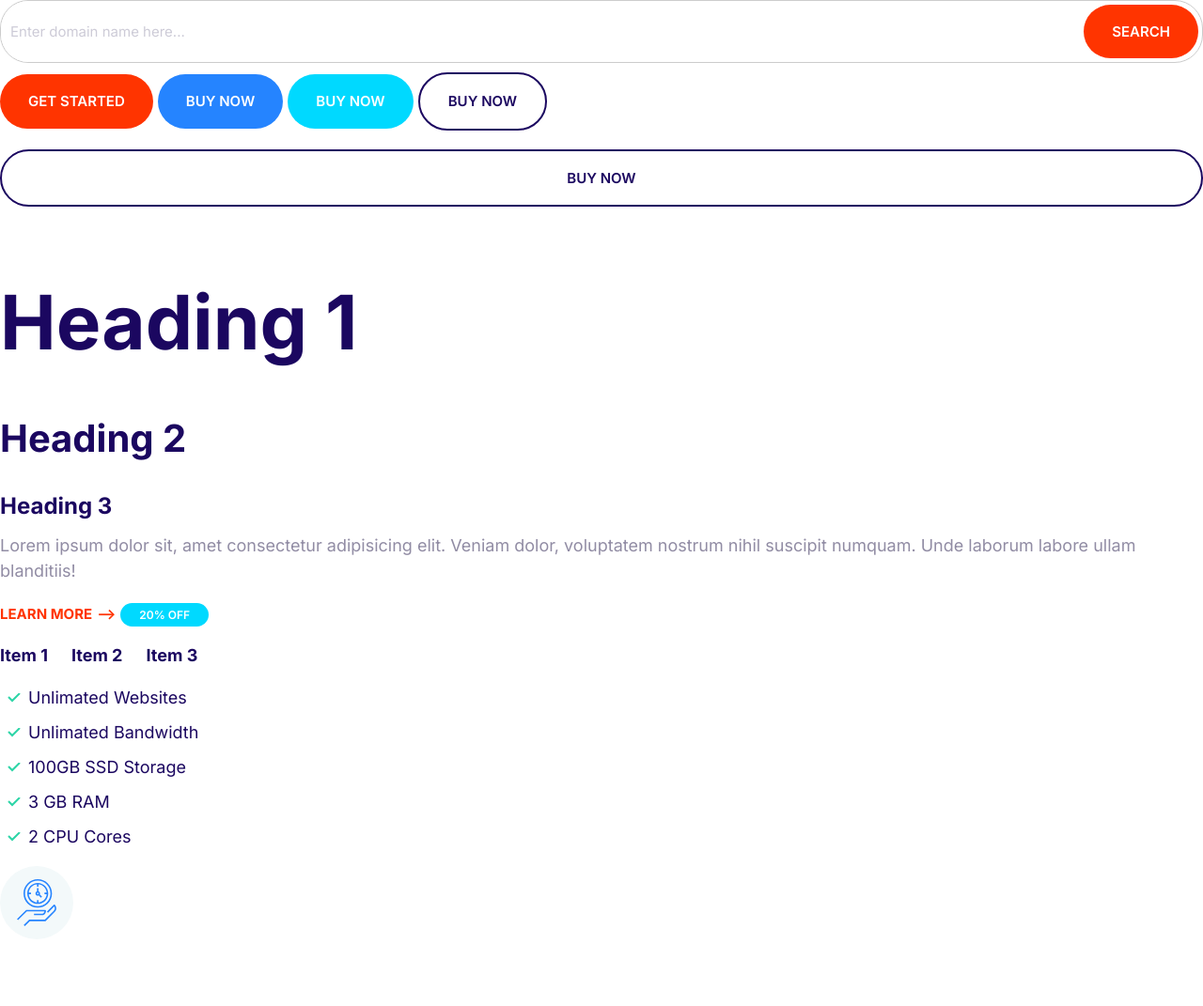
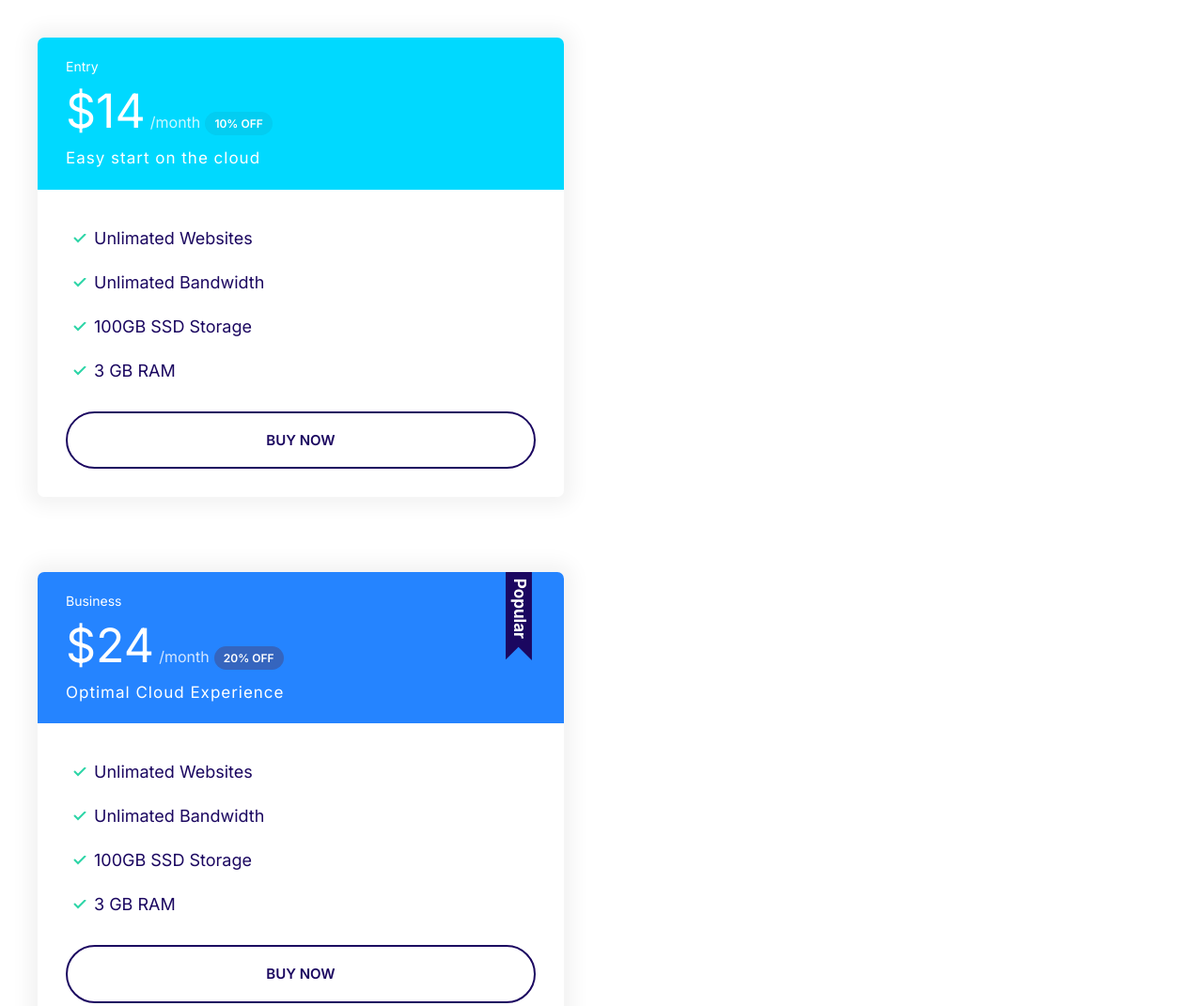
Before and after one commit to zhengshuang2011/HTML-CSS-Project, a plain HTML site: page index.html in a window 1280 px wide. Shown: the top 1071 px of the page at 94% size. Before the commit the page ends 1000 px from the top, so only its background shows below. Drawn offline with Linux system fonts and the light colour scheme.

Commit message:
Define the cards component.

```diff
--- a/css/styles.css
+++ b/css/styles.css
@@ -112,6 +112,7 @@
   }
   .badge--small {
     font-size: 1.2rem;
+    padding: 0.5rem 1rem;
   }
 }
 
@@ -134,7 +135,6 @@
 }
 .list--tick .list__item {
   padding-left: 0.5rem;
-  margin-bottom: 1rem;
 }
 @media screen and (min-width: 1024px) {
   .list--tick .list__item {
@@ -246,3 +246,78 @@
     font-size: 1.5rem;
   }
 }
+
+/* Cards */
+.card {
+  border-radius: 7px;
+  box-shadow: 0 0 20px 10px #f3f3f3;
+  overflow: hidden;
+}
+.card__header,
+.card__body {
+  padding: 2rem 3rem;
+}
+.card--primary .card__header {
+  background-color: var(--color-primary);
+  color: white;
+}
+.card--primary .badge--primary {
+  background-color: #3565be;
+}
+.card--secondary .card__header {
+  background-color: var(--color-secondary);
+  color: white;
+}
+.card--secondary .badge--secondary {
+  background-color: #03cdf1;
+}
+
+/* Cards Plan */
+.plan__name {
+  color: white;
+  margin: 0;
+  font-weight: 500;
+  font-size: 2.4rem;
+}
+.plan__price {
+  font-size: 6rem;
+}
+.plan__billing-cycle {
+  font-size: 2.4rem;
+  font-weight: 300;
+  opacity: 0.8;
+}
+.plan__description {
+  font-size: 2rem;
+  font-weight: 300;
+  letter-spacing: 1px;
+  display: block;
+}
+.plan .list__item {
+  margin-bottom: 2rem;
+}
+.plan--popular .card__header {
+  position: relative;
+}
+.plan--popular .card__header::before {
+  content: url(../images/popular.svg);
+  width: 40px;
+  display: inline-block;
+  position: absolute;
+  top: -6px;
+  right: 5%;
+}
+@media screen and (min-width: 1024px) {
+  .plan__name {
+    font-size: 1.4rem;
+  }
+  .plan__price {
+    font-size: 5rem;
+  }
+  .plan__billing-cycle {
+    font-size: 1.6rem;
+  }
+  .plan__description {
+    font-size: 1.7rem;
+  }
+}
--- a/index.html
+++ b/index.html
@@ -15,6 +15,50 @@
     <link rel="stylesheet" href="css/styles.css" />
   </head>
   <body>
+    <div style="width: 50%; padding: 4rem">
+      <div class="plan">
+        <div class="card card--secondary">
+          <header class="card__header">
+            <h3 class="plan__name">Entry</h3>
+            <span class="plan__price">$14</span>
+            <span class="plan__billing-cycle">/month</span>
+            <span class="badge badge--secondary badge--small">10% OFF</span>
+            <span class="plan__description">Easy start on the cloud</span>
+          </header>
+          <div class="card__body">
+            <ul class="list list--tick">
+              <li class="list__item">Unlimated Websites</li>
+              <li class="list__item">Unlimated Bandwidth</li>
+              <li class="list__item">100GB SSD Storage</li>
+              <li class="list__item">3 GB RAM</li>
+            </ul>
+            <button class="btn btn--outline btn--block">BUY NOW</button>
+          </div>
+        </div>
+      </div>
+    </div>
+    <div style="width: 50%; padding: 4rem">
+      <div class="plan plan--popular">
+        <div class="card card--primary">
+          <header class="card__header">
+            <h3 class="plan__name">Business</h3>
+            <span class="plan__price">$24</span>
+            <span class="plan__billing-cycle">/month</span>
+            <span class="badge badge--primary badge--small">20% OFF</span>
+            <span class="plan__description">Optimal Cloud Experience</span>
+          </header>
+          <div class="card__body">
+            <ul class="list list--tick">
+              <li class="list__item">Unlimated Websites</li>
+              <li class="list__item">Unlimated Bandwidth</li>
+              <li class="list__item">100GB SSD Storage</li>
+              <li class="list__item">3 GB RAM</li>
+            </ul>
+            <button class="btn btn--outline btn--block">BUY NOW</button>
+          </div>
+        </div>
+      </div>
+    </div>
     <div class="input-group">
       <input
         type="text"
```
Also changed, not shown: components/cards.html (added, +44 -0 lines), images/popular.svg (added).
